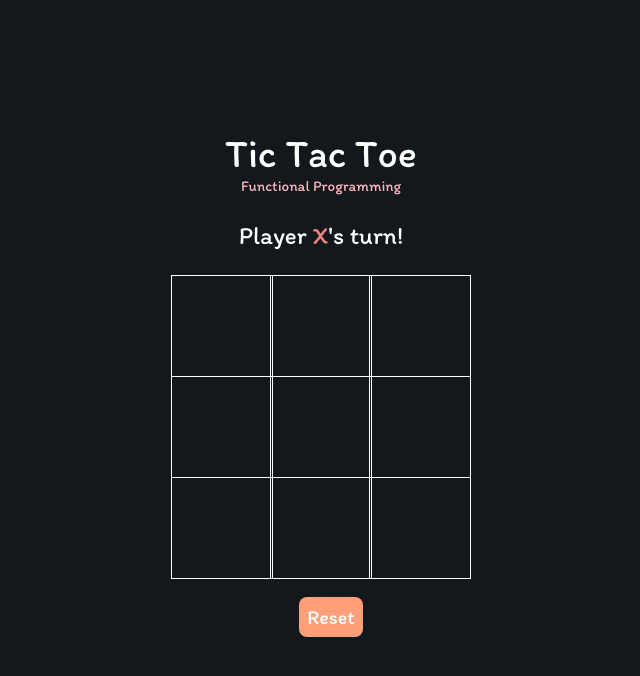
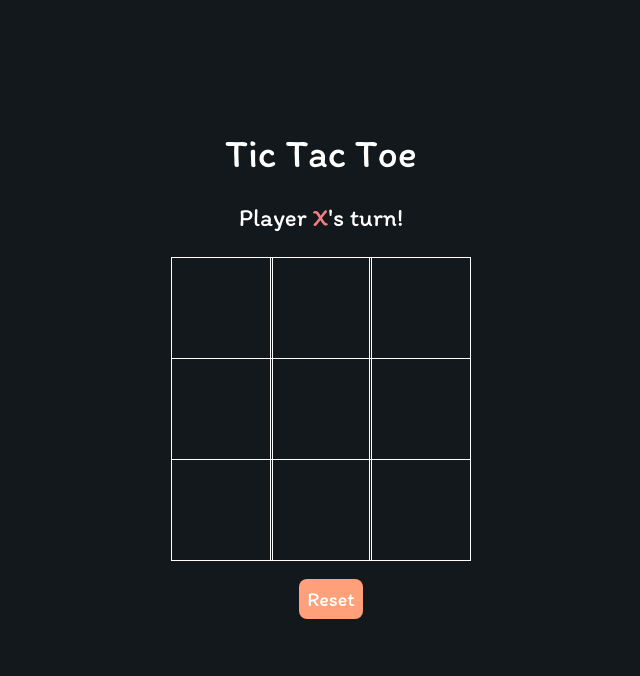
Before and after one commit to MalasataXD/TicTacToe, a website: page oo.html in a window 1280 px wide. Shown: the whole page, without its empty margins (319-959 px from the left). Drawn offline with Linux system fonts and the light colour scheme.

```diff
--- a/functional.html
+++ b/oo.html
@@ -23,14 +23,6 @@
             font-size: 40px;
             margin-top: 10%;
         }
-
-        .subtitle
-        {
-            color: lightpink;
-            text-align: center;
-            font-size: 15px;
-        }
-
 
         .display
         {
@@ -113,9 +105,6 @@
     <main class="background">
         <section class="title">
             Tic Tac Toe
-        </section>
-        <section class="subtitle">
-            Functional Programming
         </section>
 
         <section class="display">
```
Also changed, not shown: fun.html (renamed from object.html, +0 -10 lines).
